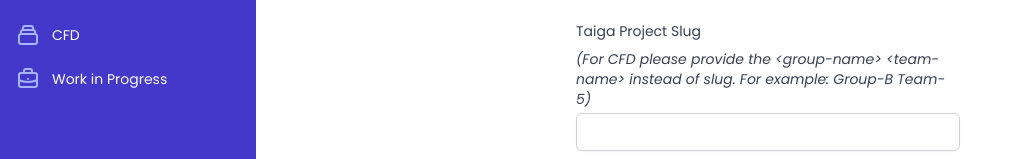
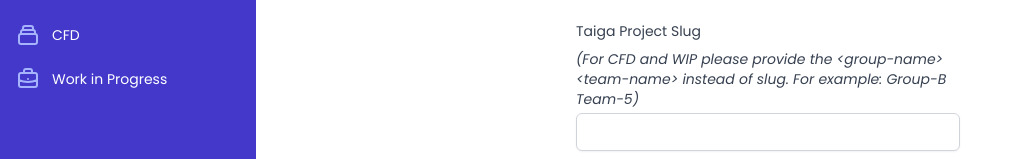
Before and after one commit to SER-516-Project-BullPen-Group-B/Team5_front_end, a React (Create React App) app: page / in a window 1280 px wide. Shown: the part 321-480 px from the top of the page, without its empty margins (0-1023 px from the left). Built offline with nearby package versions, Linux system fonts and the light colour scheme; what fusioncharts would draw is missing.

Commit message:
US 20 - Changed instructions for taiga slug

```diff
--- a/src/pages/TaigaService.tsx
+++ b/src/pages/TaigaService.tsx
@@ -155,7 +155,7 @@
                     >
                       Taiga Project Slug <br />
                       <p className="italic pt-2">
-                        (For CFD please provide the &lt;group-name&gt;
+                        (For CFD and WIP please provide the &lt;group-name&gt;
                         &lt;team-name&gt; instead of slug. For example: Group-B
                         Team-5)
                       </p>
```
